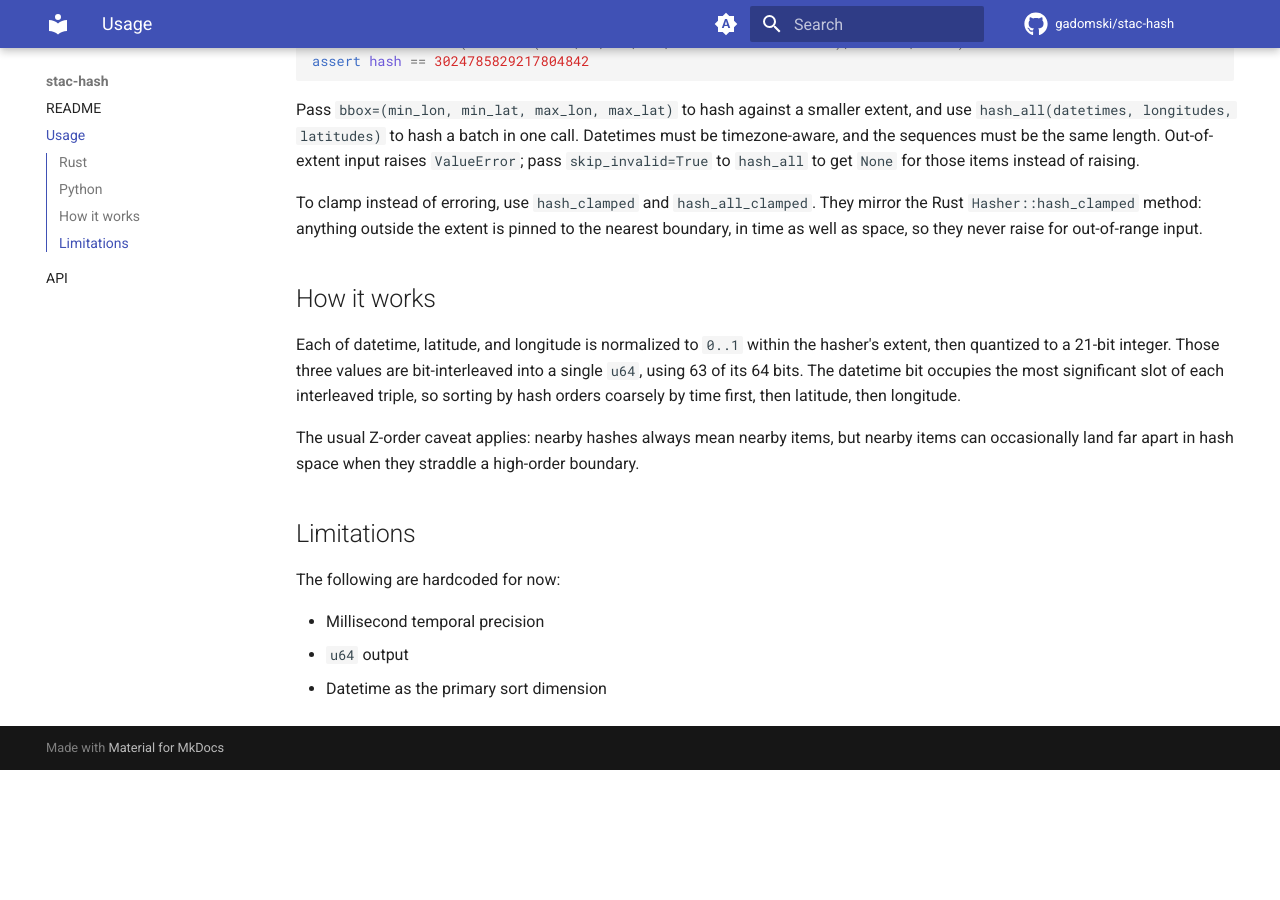
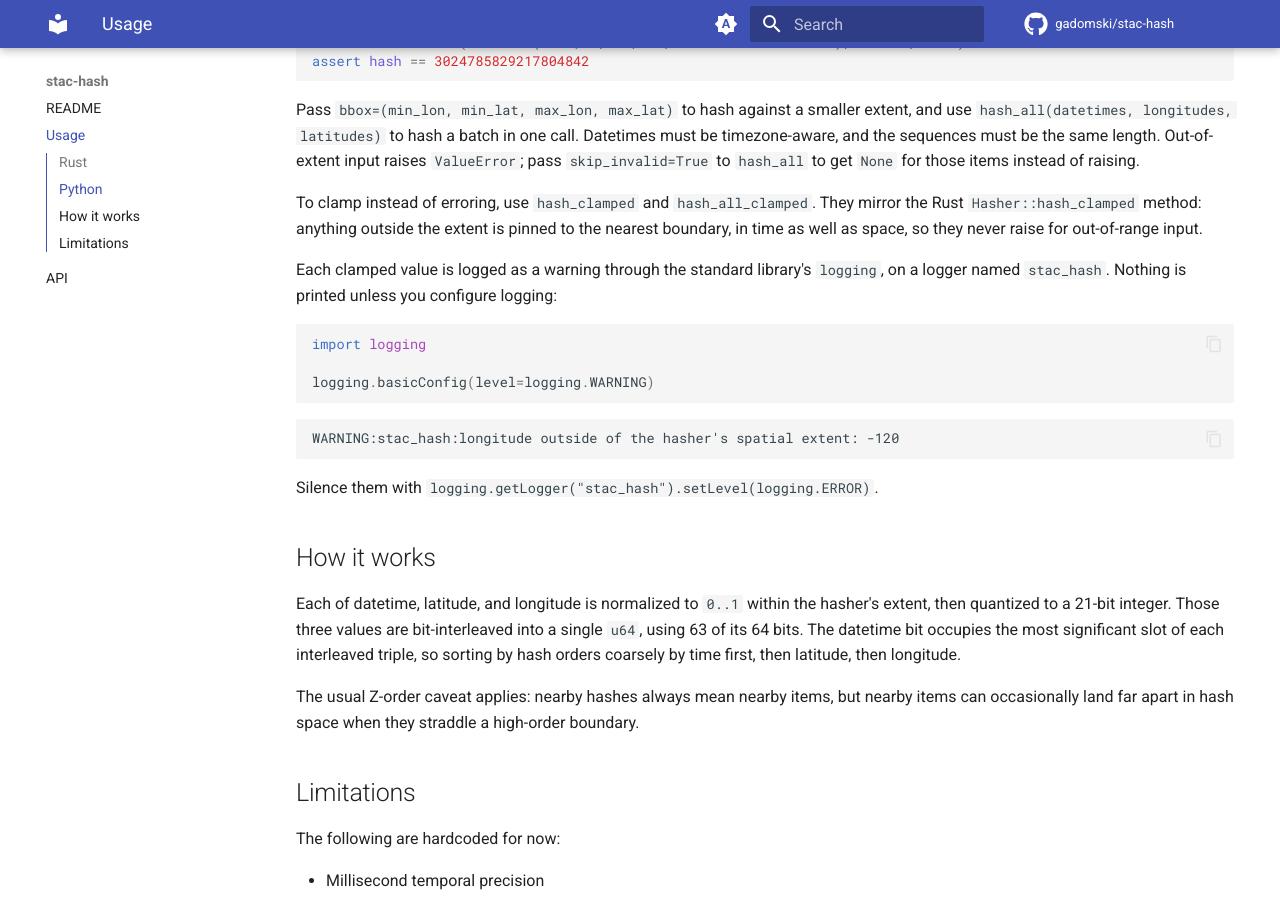
Before and after one commit to gadomski/stac-hash, an MkDocs documentation site: the page built from docs/usage.md, in a window 1280 px wide and 900 px high, scrolled down 975 px. Built offline with MkDocs 1.6.1 and Material for MkDocs 9.7.7, drawn with Linux system fonts in a browser that asks for light colours; comment, search, counter and statistics services are not loaded; the version menu is left out; before the commit the page ends 1745 px from its top, so only the background shows below that.

Commit message:
fix: propagate logs up to Python (#5)

````diff
--- a/docs/usage.md
+++ b/docs/usage.md
@@ -48,6 +48,20 @@ Pass `bbox=(min_lon, min_lat, max_lon, max_lat)` to hash against a smaller exten
 
 To clamp instead of erroring, use `hash_clamped` and `hash_all_clamped`. They mirror the Rust `Hasher::hash_clamped` method: anything outside the extent is pinned to the nearest boundary, in time as well as space, so they never raise for out-of-range input.
 
+Each clamped value is logged as a warning through the standard library's `logging`, on a logger named `stac_hash`. Nothing is printed unless you configure logging:
+
+```python
+import logging
+
+logging.basicConfig(level=logging.WARNING)
+```
+
+```text
+WARNING:stac_hash:longitude outside of the hasher's spatial extent: -120
+```
+
+Silence them with `logging.getLogger("stac_hash").setLevel(logging.ERROR)`.
+
 ## How it works
 
 Each of datetime, latitude, and longitude is normalized to `0..1` within the hasher's extent, then quantized to a 21-bit integer. Those three values are bit-interleaved into a single `u64`, using 63 of its 64 bits. The datetime bit occupies the most significant slot of each interleaved triple, so sorting by hash orders coarsely by time first, then latitude, then longitude.
````
Also changed, not shown: 4 other files.
